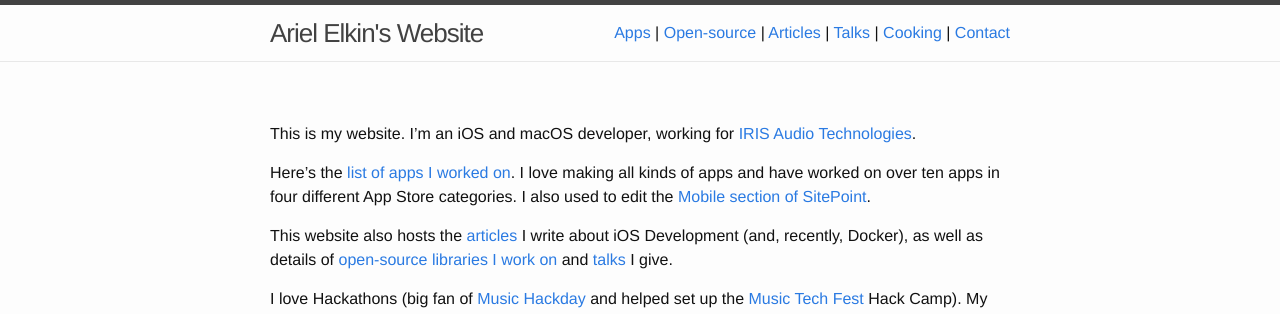
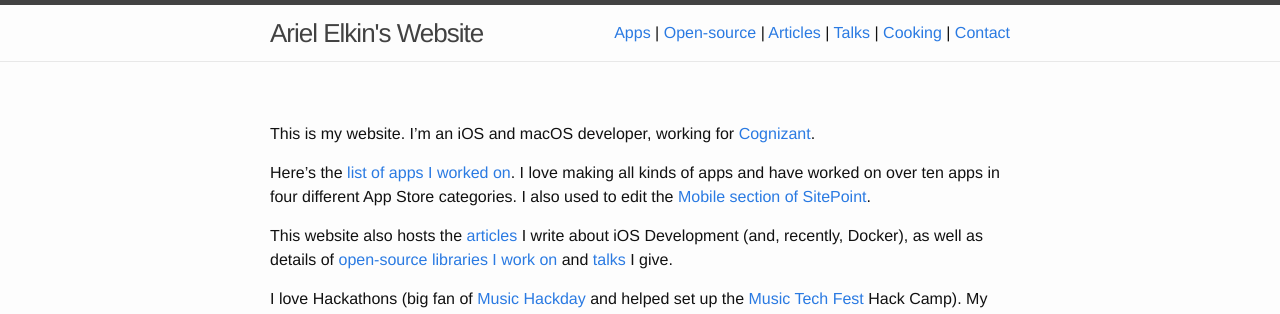
Before and after one commit to arielelkin/site_source, a Jekyll site: the page built from index.markdown, in a window 1280 px wide. Shown: the top 314 px of the page. Built offline with Jekyll 4.4.1, drawn with Linux system fonts in a browser that asks for light colours.

Commit message:
update current employer

```diff
--- a/index.markdown
+++ b/index.markdown
@@ -5,7 +5,7 @@ sharing: false
 footer: false
 ---
 
-This is my website. I'm an iOS and macOS developer, working for [IRIS Audio Technologies](https://iris.audio).
+This is my website. I'm an iOS and macOS developer, working for [Cognizant](https://www.cognizant.com/).
 
 Here's the [list of apps I worked on](/apps). I love making all kinds of apps and have worked on over ten apps in four different App Store categories. I also used to edit the [Mobile section of SitePoint](https://www.sitepoint.com/mobile/).
 
```
Also changed, not shown: Gemfile.lock, 1 other file.
